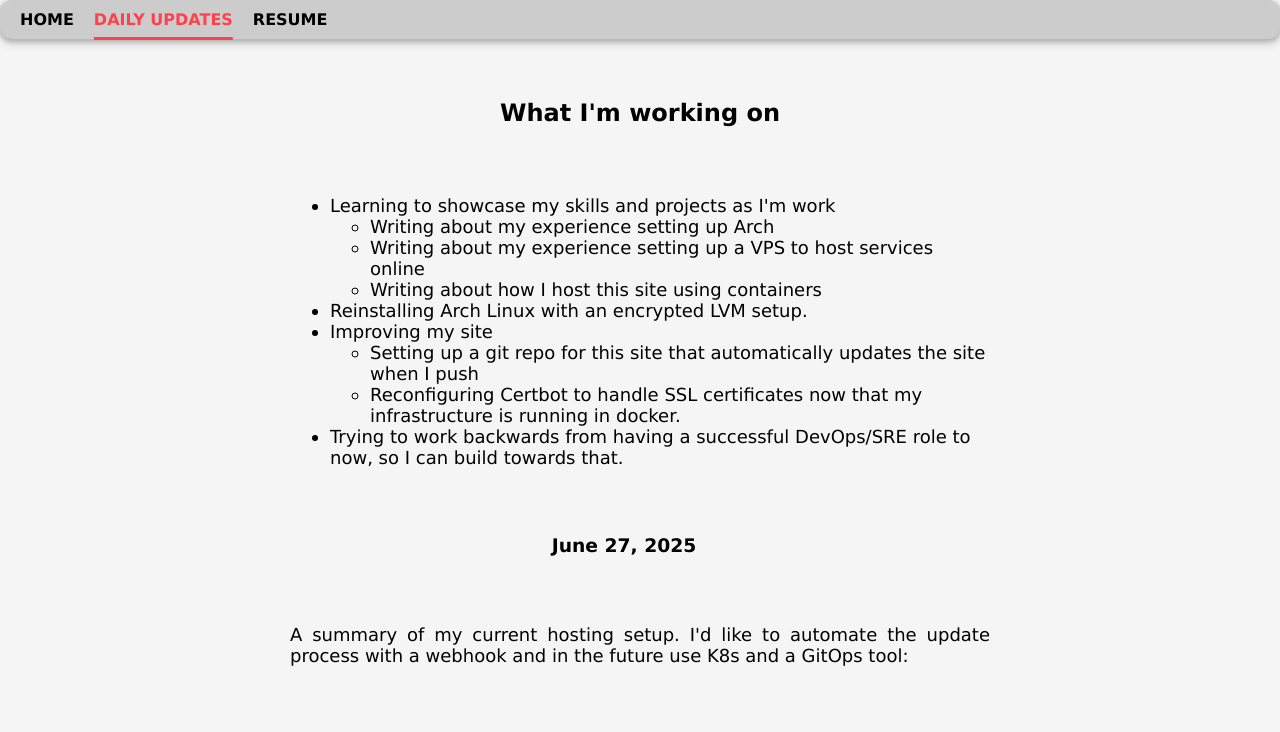
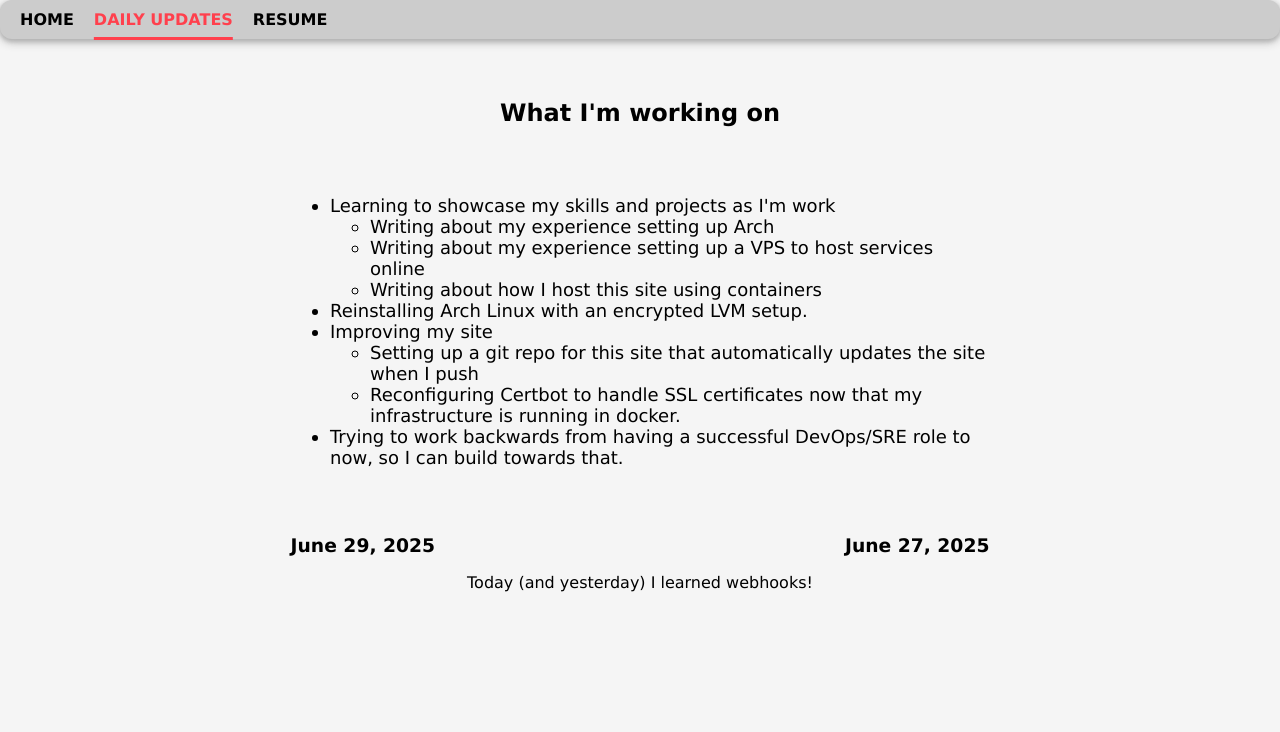
Before and after one commit to Mika-Chang/Mika-Chang.github.io, a SvelteKit app: page /daily in a window 1280 px wide. Shown: the top 732 px of the page. Built offline with nearby package versions, Linux system fonts and the light colour scheme.

Commit message:
daily update test

```diff
--- a/src/routes/daily/+page.svelte
+++ b/src/routes/daily/+page.svelte
@@ -18,6 +18,8 @@
         <li> Trying to work backwards from having a successful DevOps/SRE role to now, so I can build towards that.
         </li>
     </ul>
+    <h3>June 29, 2025</h3><br><br><br>
+    Today (and yesterday) I learned webhooks!
 
     <h3>June 27, 2025</h3><br><br><br>
     <p>A summary of my current hosting setup. I'd like to automate the update process with a webhook and in the future use K8s and a GitOps tool:</p>
```
